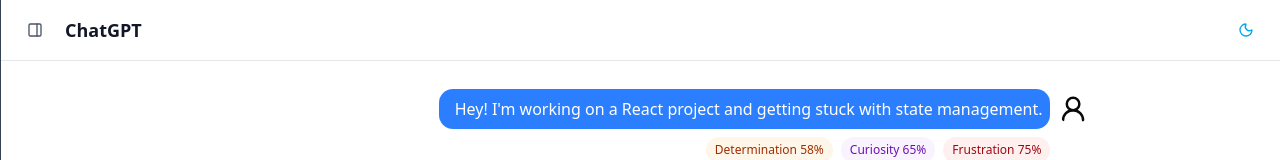
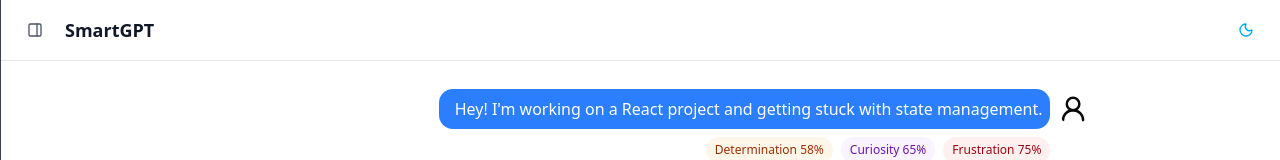
Before and after one commit to sahedulislamrony/ai-chat-app-ui, a Next.js app: page / in a window 1280 px wide. Both pictures are taken after a click on the button 290 px from the left and 30 px from the top of the page. Shown: the top 160 px of the page. Built offline with nearby package versions, Linux system fonts and the light colour scheme.

Commit message:
fix: update header title and visibility

```diff
--- a/src/components/main-window/Header.tsx
+++ b/src/components/main-window/Header.tsx
@@ -3,8 +3,15 @@
 import { PanelRight, Sun, Moon } from "lucide-react";
 import { Button } from "../ui/button";
 import { useTheme } from "next-themes";
+import { cn } from "@/lib/utils";
 
-export function Header({ toggleSidebar }: { toggleSidebar: () => void }) {
+export function Header({
+  toggleSidebar,
+  isSidebarOpen,
+}: {
+  toggleSidebar: () => void;
+  isSidebarOpen?: boolean;
+}) {
   const { theme, setTheme } = useTheme();
   const isDarkMode = theme === "dark";
   const toggleTheme = () => {
@@ -12,7 +19,7 @@ export function Header({ toggleSidebar }: { toggleSidebar: () => void }) {
   };
 
   return (
-    <div className="border-b border-gray-200 dark:border-gray-700 bg-background px-4 py-3">
+    <header className="border-b border-gray-200 dark:border-gray-700 bg-background px-4 py-3">
       <div className="flex items-center justify-between">
         <div className="flex items-center gap-3">
           <Button
@@ -23,8 +30,16 @@ export function Header({ toggleSidebar }: { toggleSidebar: () => void }) {
           >
             <PanelRight className="w-5 h-5" />
           </Button>
-          <h1 className="text-lg font-semibold text-gray-900 dark:text-white">
-            ChatGPT
+          <h1
+            className={cn(
+              "text-lg font-semibold text-gray-900 dark:text-white  ",
+              {
+                hidden: isSidebarOpen,
+                block: !isSidebarOpen,
+              }
+            )}
+          >
+            SmartGPT
           </h1>
         </div>
         <Button
@@ -40,6 +55,6 @@ export function Header({ toggleSidebar }: { toggleSidebar: () => void }) {
           )}
         </Button>
       </div>
-    </div>
+    </header>
   );
 }
--- a/src/components/main-window/MainHomeLayout.tsx
+++ b/src/components/main-window/MainHomeLayout.tsx
@@ -18,7 +18,7 @@ export function MainHomeLayout({ children }: { children: React.ReactNode }) {
 
       <div className="flex-1 flex flex-col bg-background">
         {/* header */}
-        <Header toggleSidebar={toggleSidebar} />
+        <Header toggleSidebar={toggleSidebar} isSidebarOpen={isOpen} />
         <main className="flex-1 overflow-hidden">{children}</main>
       </div>
     </div>
```
